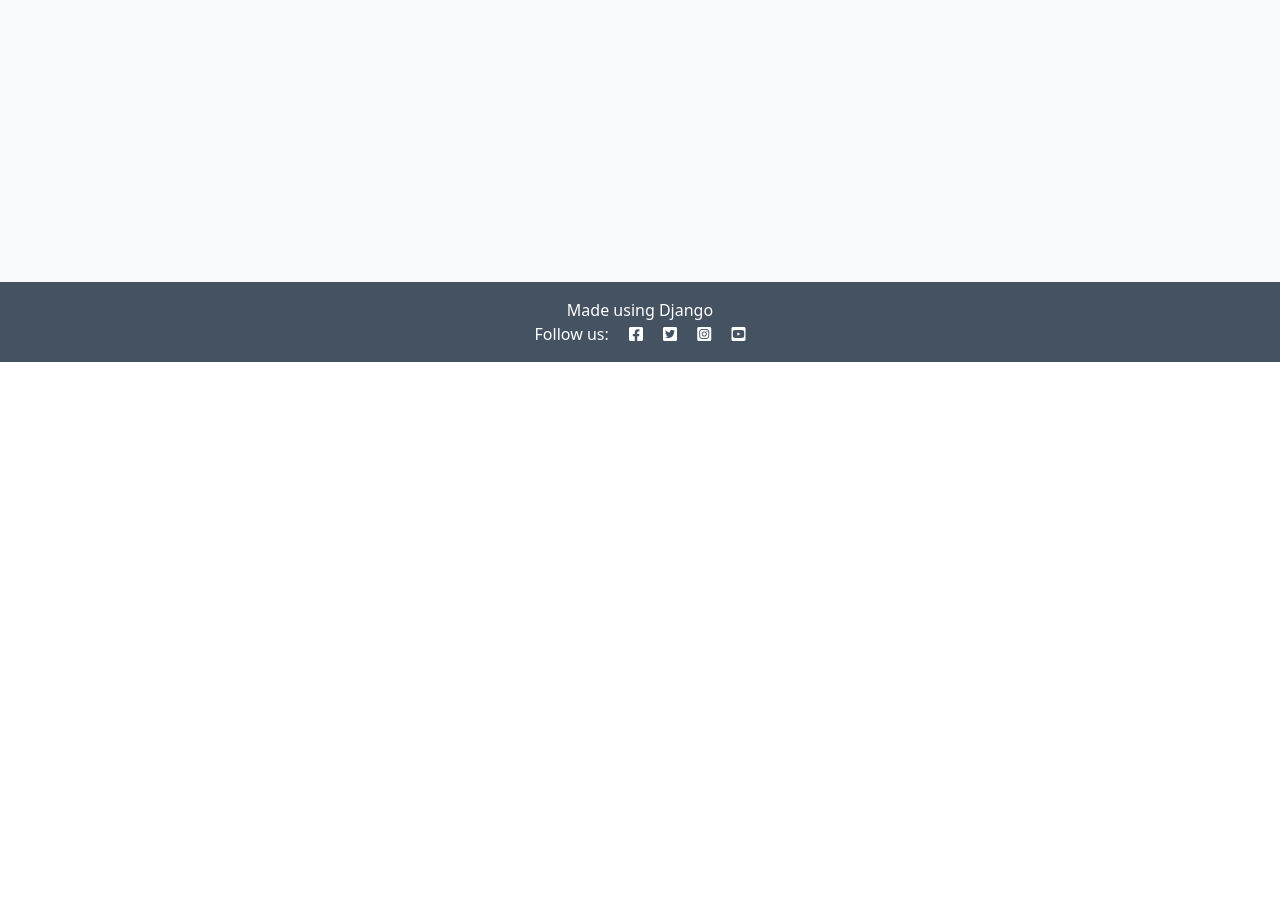
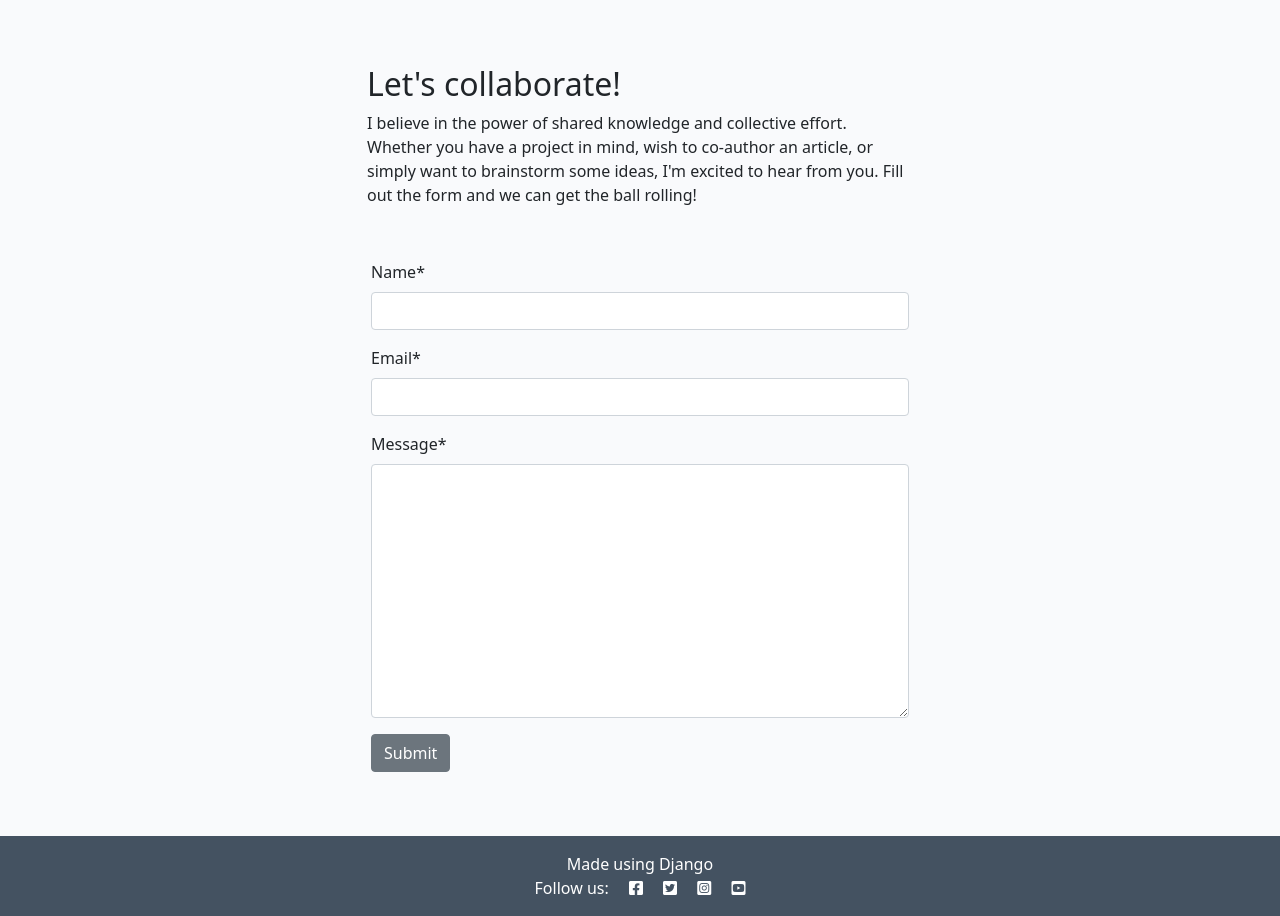
Before and after one commit to beardyone80/django-blog, a Django app: page /about/ in a window 1280 px wide. Shown: the part 438-1354 px from the top of the page. Before the commit the page ends 800 px from the top, so only its background shows below. Run offline with Django 4.2, Linux system fonts and the light colour scheme; data that the repository does not hold is empty; some libraries are stand-ins or nearby versions.

Commit message:
added collab form and POST handling

```diff
--- /dev/null
+++ b/about/forms.py
@@ -0,0 +1,8 @@
+from .models import CollaborateRequest
+from django import forms
+
+
+class CollaborateForm(forms.ModelForm):
+    class Meta:
+        model = CollaborateRequest
+        fields = ('name', 'email', 'message')
--- a/about/models.py
+++ b/about/models.py
@@ -10,3 +10,13 @@ class About(models.Model):
 
     def __str__(self):
         return self.title
+
+
+class CollaborateRequest(models.Model):
+    name = models.CharField(max_length=200)
+    email = models.EmailField()
+    message = models.TextField()
+    read = models.BooleanField(default=False)
+
+    def __str__(self):
+        return f"Collaboration request from {self.name}"
--- a/about/templates/about/about.html
+++ b/about/templates/about/about.html
@@ -1,4 +1,5 @@
 {% extends 'base.html' %}
+{% load crispy_forms_tags %}
 {% block content %}
 {% load static %}
 <div class="container mt-5">
@@ -18,6 +19,28 @@
             <!-- Updated on field goes in here -->
             <p class="text-end"><em>Updated on: {{ about.updated_on }} </em></p>
         </div>
-      </div>
+    </div>
+    <div class="row justify-content-center">
+        <div class="col-12 col-md-6 my-5">
+            <h2>Let's collaborate!</h2>
+            <p>I believe in the power of shared knowledge and collective effort.
+                Whether you have a project in mind, wish to co-author
+                an article, or simply want to brainstorm some ideas,
+                I'm excited to hear from you. Fill out the form
+                and we can get the ball rolling!</p>
+
+            <!-- add your form here. Your submit button should
+                                have the classes of btn, btn-secondary -->
+            <div class="row">
+                <div class="card-body">
+                    <form id="commentForm" method="post" style="margin-top: 1.3em;">
+                        {{ collaborate_form | crispy }}
+                        {% csrf_token %}
+                        <button id="submitButton" type="submit" class="btn btn, btn-secondary">Submit</button>
+                    </form>
+                </div>
+            </div>
+        </div>
+    </div>
 </div>
 {% endblock content %}
--- a/about/views.py
+++ b/about/views.py
@@ -1,15 +1,29 @@
 from django.shortcuts import render
 from .models import About
+from django.contrib import messages
+from .forms import CollaborateForm
 # Create your views here.
 
 
 def about_me(request):
+    about = About.objects.all().order_by('-updated_on').first()
+    collaborate_form = CollaborateForm()
 
-    about = About.objects.all().order_by('-updated_on').first()
-
-
+    if request.method == "POST":
+        print("Recieved a POST request")
+        collaborate_form = CollaborateForm(data=request.POST)
+        if collaborate_form.is_valid():
+            collaborate_form.save()
+        messages.add_message(
+            request, messages.SUCCESS,
+            'Collaboration request received! I endeavour to respond within 2 working days.'
+        )
+        collaborate_form = CollaborateForm()
     return render(
         request,
         "about/about.html",
-        {"about": about},
+        {
+            "about": about,
+            "collaborate_form": collaborate_form
+        },
     )
--- a/blog/templates/blog/post_detail.html
+++ b/blog/templates/blog/post_detail.html
@@ -77,12 +77,10 @@
                 {% if user.is_authenticated %}
                 <h3>Leave a comment:</h3>
                 <p>Posting as: {{ user.username }}</p>
-          <form id="commentForm" method="post"
-            style="margin-top: 1.3em;">
+                <form id="commentForm" method="post" style="margin-top: 1.3em;">
                     {{ comment_form | crispy }}
                     {% csrf_token %}
-            <button id="submitButton" type="submit"
-              class="btn btn-signup btn-lg">Submit</button>
+                    <button id="submitButton" type="submit" class="btn btn-signup btn-lg">Submit</button>
                 </form>
                 {% else %}
                 <p>Log in to leave a comment</p>
--- a/blog/views.py
+++ b/blog/views.py
@@ -32,6 +32,7 @@ def post_detail(request, slug):
     comments = post.comments.all().order_by("-created_on")
     comment_count = post.comments.filter(approved=True).count()
     if request.method == "POST":
+        print("Recieved a POST request")
         comment_form = CommentForm(data=request.POST)
         if comment_form.is_valid():
             comment = comment_form.save(commit=False)
@@ -45,6 +46,7 @@ def post_detail(request, slug):
 
     comment_form = CommentForm()
 
+    print("Rendering template")
     return render(
         request,
         "blog/post_detail.html",
```
Also changed, not shown: about/admin.py (+14 -1 lines), about/migrations/0002_collaboraterequest.py (added). Lines whose indentation alone changed are shown as unchanged.
